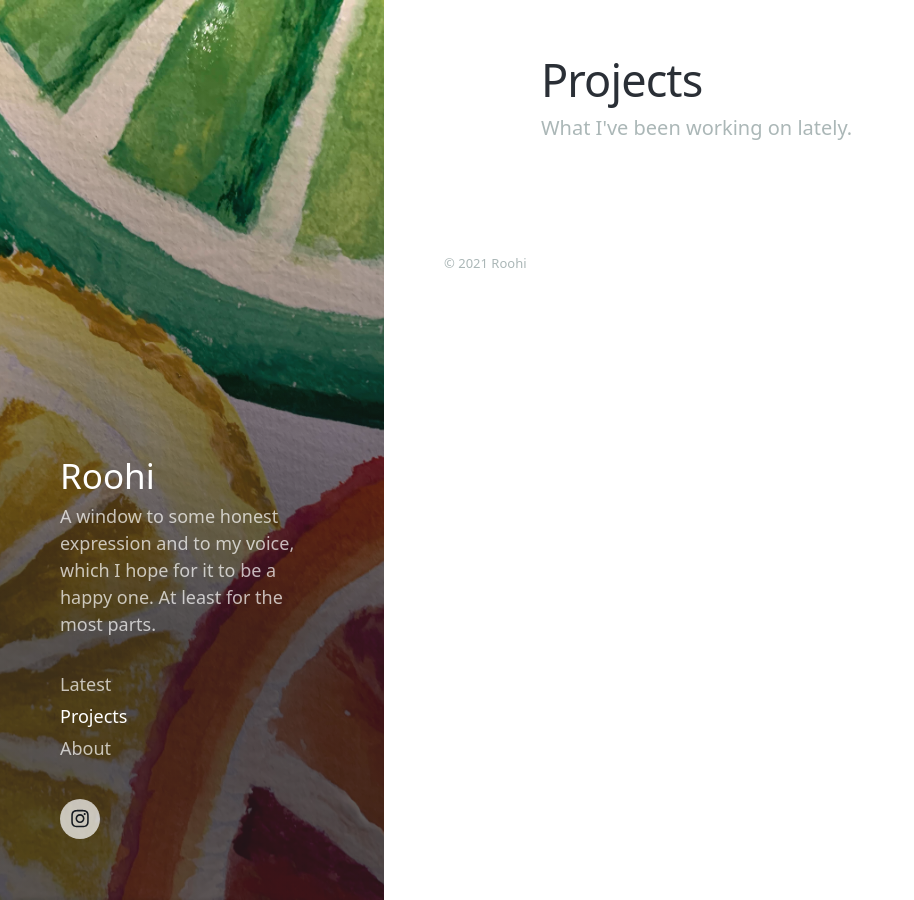
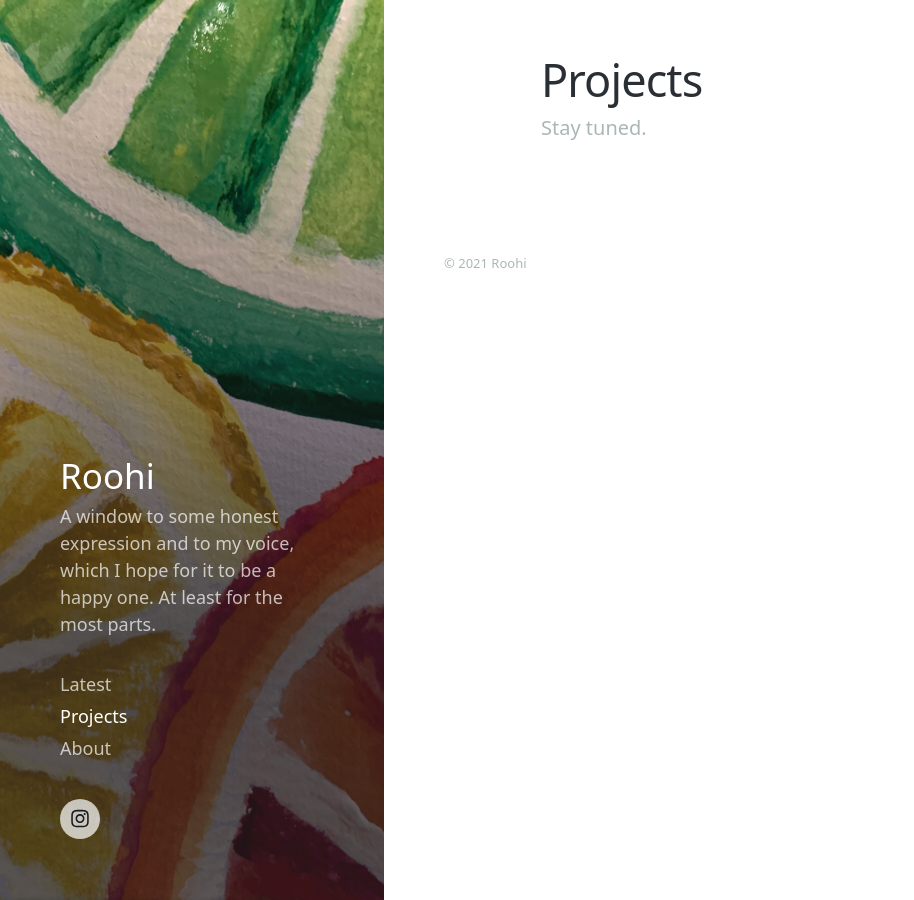
Before and after one commit to madhumithahgokul/madhumithahgokul.github.io, a Jekyll site: the page built from projects/index.html, in a window 1280 px wide. Shown: the whole page, without its empty margins (0-914 px from the left). Built offline with Jekyll 4.4.1, drawn with Linux system fonts in a browser that asks for light colours; nearby versions of some CDN libraries; some web fonts are replaced.

Commit message:
Update index.html

```diff
--- a/projects/index.html
+++ b/projects/index.html
@@ -1,8 +1,8 @@
 ---
 layout: default
 title: Projects
-subtitle: What I've been working on lately.
-description: Journal is a stunning personal blog Jekyll theme with an image-focused design.
+subtitle: Stay tuned.
+description: Under construction, so laters, baby!
 featured_image: /images/paint.jpg
 ---
 
```
